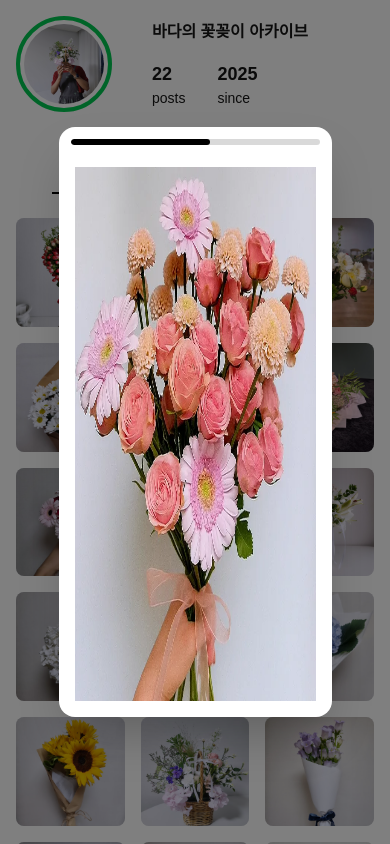
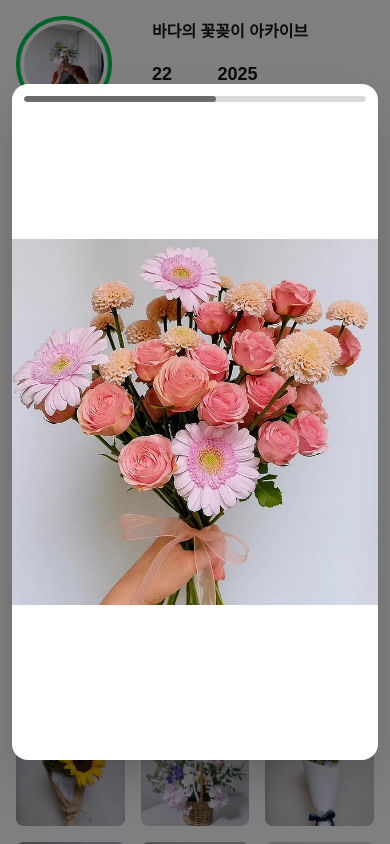
Before and after one commit to badasea/flower_achive, a Next.js app in the folder my-app/: page / in a window 390 px wide. Both pictures are taken after a click on the element 64 px from the left and 64 px from the top of the page. Shown: the top 844 px of the page. Built offline with nearby package versions, Linux system fonts and the light colour scheme.

Commit message:
fix: 모바일 화면에서 스토리 깨짐 현상으로 디자인 수정

```diff
--- a/my-app/app/@components/StoryForm.tsx
+++ b/my-app/app/@components/StoryForm.tsx
@@ -14,21 +14,33 @@ function StoryForm({ progress, isStoryModal, handleCloseModal }: StoryFormProps)
     <Dialog open={isStoryModal} onClose={handleCloseModal} className="relative z-50">
       <DialogBackdrop className="fixed inset-0 bg-black/50" />
 
-      <div className="fixed inset-0 flex items-center justify-center p-4">
-        <DialogPanel className="relative w-full max-w-[70vw] h-[70dvh] bg-white rounded-2xl shadow-2xl overflow-hidden">
-          {/* 상단 progress bar */}
+      <div className="fixed inset-0 flex items-center justify-center p-3 sm:p-4">
+        <DialogPanel
+            className="
+              relative w-full
+              h-[80dvh]
+              max-w-lg
+              sm:max-w-sm
+              rounded-2xl bg-white shadow-2xl overflow-hidden
+            "
+        >
+          {/* progress bar */}
           <div className="absolute left-0 top-0 z-10 w-full px-3 pt-3">
             <div className="h-1.5 w-full bg-black/15 rounded-full overflow-hidden">
-              <div
-                className="h-full bg-black rounded-full transition-[width] duration-75"
-                style={{ width: `${progress}%` }}
-              />
+              <div className="h-full bg-black/50 rounded-full" style={{ width: `${progress}%` }} />
             </div>
           </div>
 
           {/* story content */}
-          <div className="h-full w-full p-4 pt-10">
-            <Image src="/post_20.png" alt="story" width={100} height={100} className='w-full h-full' />
+          <div className="relative h-full w-full pt-10">
+            <Image
+              src="/post_20.png"
+              alt="story"
+              fill
+              sizes="(max-width: 640px) 100vw, 420px"
+              className="object-contain"
+              priority
+            />
           </div>
         </DialogPanel>
       </div>
```
